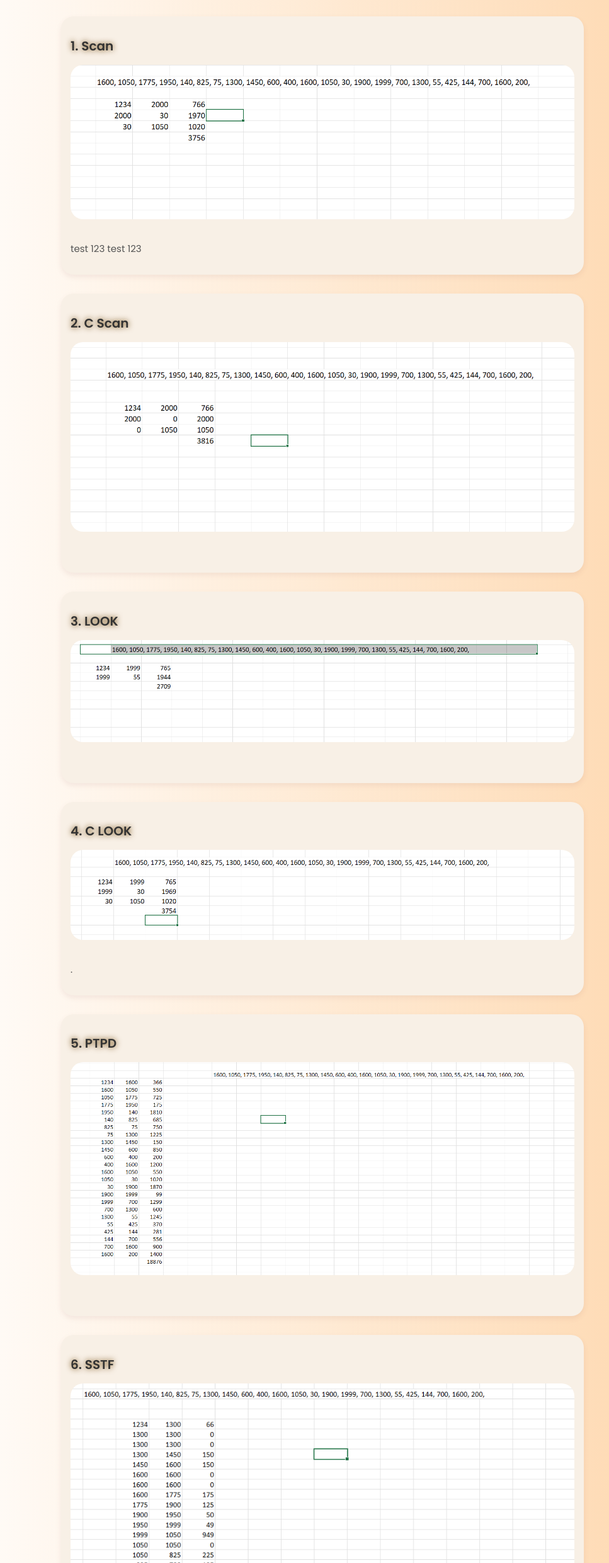
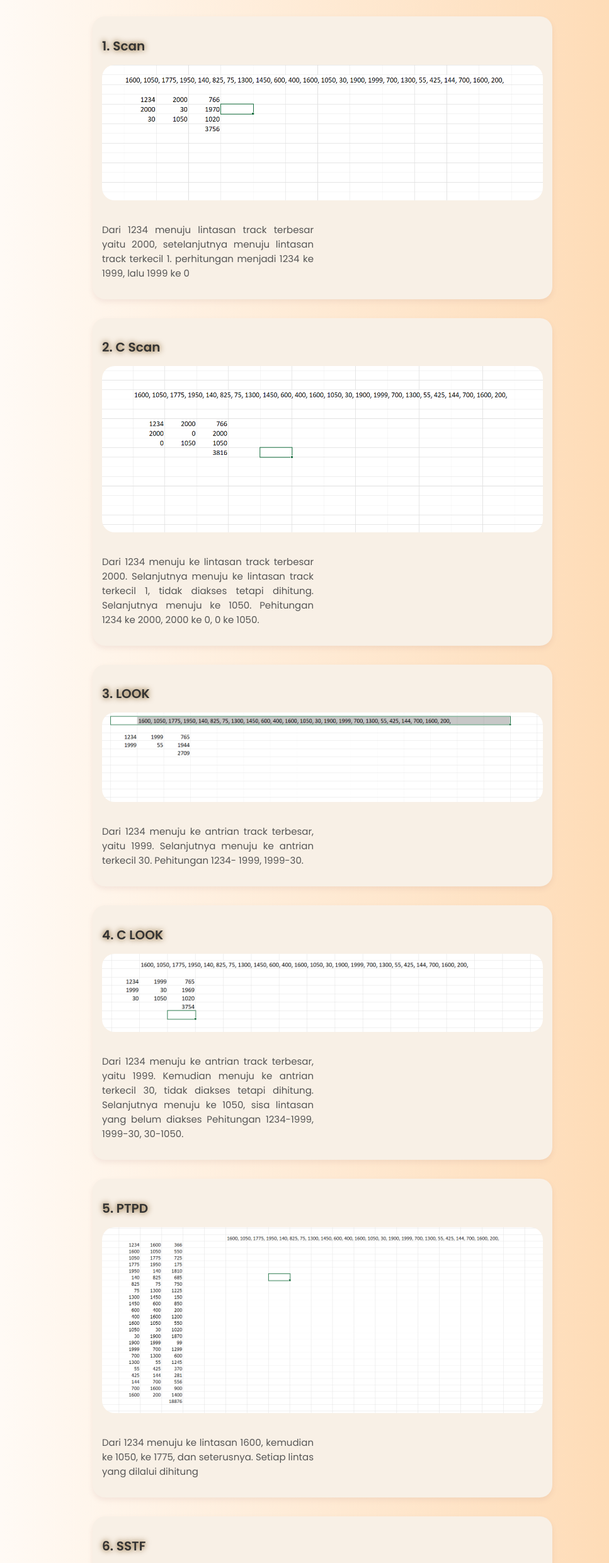
Before and after one commit to Nikiadwi/Tugas, a plain HTML site: page tugas1.html in a window 1280 px wide. Shown: the part 111-2592 px from the top of the page at 63% size, without its empty margins (156-1123 px from the left). Drawn offline with Linux system fonts and the light colour scheme.

Commit message:
menabahkan deskripsi pada gambar

```diff
--- a/tugas1.css
+++ b/tugas1.css
@@ -17,8 +17,8 @@ body {
 h1 {
   text-align: center;
   margin-bottom: 40px;
-  color: rgb(109, 67, 0);
-  text-shadow: 0 0 10px rgb(109, 67, 0);
+  color: rgb(30, 19, 0);
+  text-shadow: 0 0 10px rgb(60, 37, 1);
 }
 
 .gambar-container {
@@ -29,7 +29,7 @@ h1 {
   box-shadow: 0 4px 8px rgba(151, 91, 91, 0.1);
   animation: fadeIn 2s ease-in-out;
   width: 100%;
-  max-width: 800px;
+  max-width: 700px;
 }
 
 .judul-gambar {
@@ -63,6 +63,7 @@ h1 {
   font-size: 15px;
   color: #555;
   animation: fadeIn 1.5s ease-in-out 0.5s;
+  text-align: justify;
 }
 
 @keyframes fadeIn {
@@ -88,7 +89,7 @@ h1 {
 
   .konten-gambar img,
   .konten-gambar .deskripsi {
-    width: 100%;
+    width: 60%;
     height: auto;
   }
 
--- a/tugas1.html
+++ b/tugas1.html
@@ -13,7 +13,11 @@
       <h2 class="judul-gambar">1. Scan</h2>
       <div class="konten-gambar">
         <img src="Scan.png" alt="Scan" />
-        <p class="deskripsi">test 123 test 123</p>
+        <p class="deskripsi">
+          Dari 1234 menuju lintasan track terbesar yaitu 2000, setelanjutnya
+          menuju lintasan track terkecil 1. perhitungan menjadi 1234 ke 1999,
+          lalu 1999 ke 0
+        </p>
       </div>
     </div>
 
@@ -21,7 +25,12 @@
       <h2 class="judul-gambar">2. C Scan</h2>
       <div class="konten-gambar">
         <img src="C Scan1.png" alt="C Scan" />
-        <p class="deskripsi"></p>
+        <p class="deskripsi">
+          Dari 1234 menuju ke lintasan track terbesar 2000. Selanjutnya menuju
+          ke lintasan track terkecil 1, tidak diakses tetapi dihitung.
+          Selanjutnya menuju ke 1050. Pehitungan 1234 ke 2000, 2000 ke 0, 0 ke
+          1050.
+        </p>
       </div>
     </div>
 
@@ -29,7 +38,10 @@
       <h2 class="judul-gambar">3. LOOK</h2>
       <div class="konten-gambar">
         <img src="Look.png" alt="LOOK" />
-        <p class="deskripsi"></p>
+        <p class="deskripsi">
+          Dari 1234 menuju ke antrian track terbesar, yaitu 1999. Selanjutnya
+          menuju ke antrian terkecil 30. Pehitungan 1234- 1999, 1999-30.
+        </p>
       </div>
     </div>
 
@@ -37,7 +49,12 @@
       <h2 class="judul-gambar">4. C LOOK</h2>
       <div class="konten-gambar">
         <img src="C Look.png" alt="C LOOK" />
-        <p class="deskripsi">.</p>
+        <p class="deskripsi">
+          Dari 1234 menuju ke antrian track terbesar, yaitu 1999. Kemudian
+          menuju ke antrian terkecil 30, tidak diakses tetapi dihitung.
+          Selanjutnya menuju ke 1050, sisa lintasan yang belum diakses
+          Pehitungan 1234-1999, 1999-30, 30-1050.
+        </p>
       </div>
     </div>
 
@@ -45,7 +62,10 @@
       <h2 class="judul-gambar">5. PTPD</h2>
       <div class="konten-gambar">
         <img src="PTPD.png" alt="PTPD" />
-        <p class="deskripsi"></p>
+        <p class="deskripsi">
+          Dari 1234 menuju ke lintasan 1600, kemudian ke 1050, ke 1775, dan
+          seterusnya. Setiap lintas yang dilalui dihitung
+        </p>
       </div>
     </div>
 
@@ -53,7 +73,20 @@
       <h2 class="judul-gambar">6. SSTF</h2>
       <div class="konten-gambar">
         <img src="SSTF1.png" alt="SSTF" />
-        <p class="deskripsi"></p>
+        <p class="deskripsi">
+          Berfokus pada efesiensi dengan memilih permintaan akses track yang
+          memiliki jarak terpendek dari posisi head saat ini. Hulu baca tulis
+          mulai dari 1234, kemudian menuju yang lintasan terdekat 1300
+          setelanjutnya ke 1450 lalu 1600 dan begitu seterusnya
+        </p>
+
+        <div class="div-gambar-container">
+          <h2 class="judul-gambar">Grafik</h2>
+          <div class="konten-gambar">
+            <img src="Figure_2.png" alt="" />
+            <p class="Deskripsi"></p>
+          </div>
+        </div>
       </div>
     </div>
   </body>
```
Also changed, not shown: C Scan.png (deleted), Figure_2.png (added), SSTF.png (deleted).
